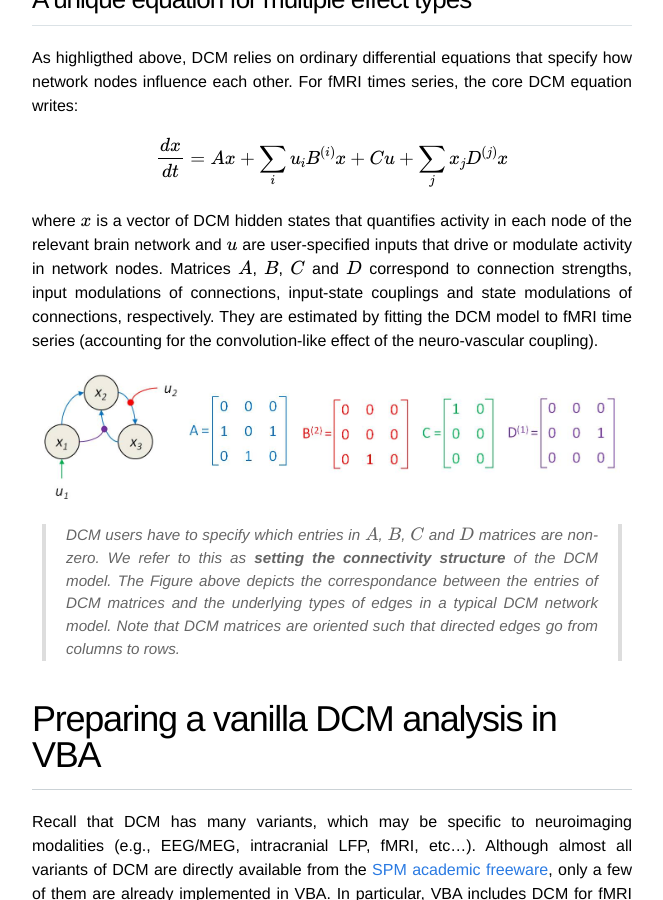
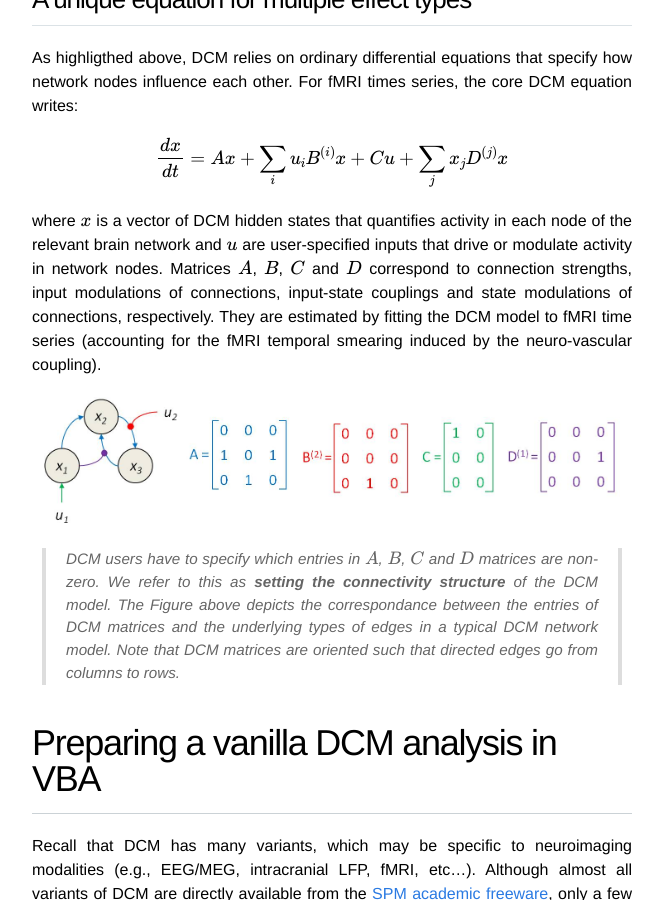
Before and after one commit to MBB-team/VBA-toolbox, a Jekyll site: the page built from _wiki/dcm.md, in a window 1280 px wide and 900 px high, scrolled down 1478 px. Shown: the whole window, without its empty margins (308-971 px from the left). Built offline with Jekyll 4.4.1, drawn with Linux system fonts in a browser that asks for light colours; nearby versions of some CDN libraries; formulas are drawn with MathJax 3.

Commit message:
Update dcm.md

```diff
--- a/_wiki/dcm.md
+++ b/_wiki/dcm.md
@@ -24,7 +24,7 @@ As highligthed above, DCM relies on ordinary differential equations that specify
 
 $$\frac{dx}{dt}=Ax + \sum_i u_i B^{(i)}x + Cu + \sum_j x_j D^{(j)}x$$
 
-where $$x$$ is a vector of DCM hidden states that quantifies activity in each node of the relevant brain network and $$u$$ are user-specified inputs that drive or modulate activity in network nodes. Matrices $$A$$, $$B$$, $$C$$ and $$D$$ correspond to connection strengths, input modulations of connections, input-state couplings and state modulations of connections, respectively. They are estimated by fitting the DCM model to fMRI time series (accounting for the convolution-like effect of the neuro-vascular coupling).
+where $$x$$ is a vector of DCM hidden states that quantifies activity in each node of the relevant brain network and $$u$$ are user-specified inputs that drive or modulate activity in network nodes. Matrices $$A$$, $$B$$, $$C$$ and $$D$$ correspond to connection strengths, input modulations of connections, input-state couplings and state modulations of connections, respectively. They are estimated by fitting the DCM model to fMRI time series (accounting for the fMRI temporal smearing induced by the neuro-vascular coupling).
 
 
 ![]({{ site.baseurl }}/images/wiki/dcm0.jpg)
```
